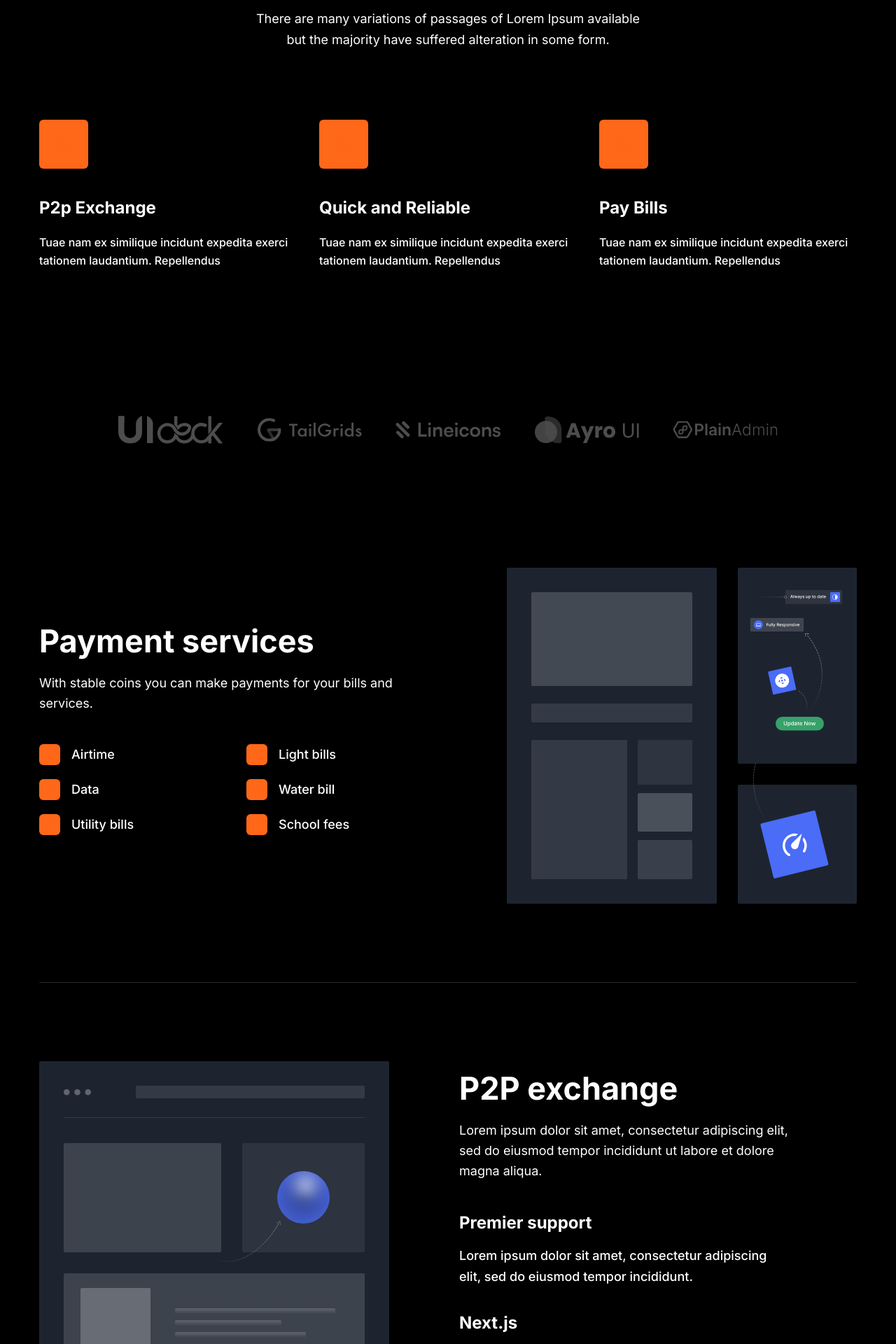
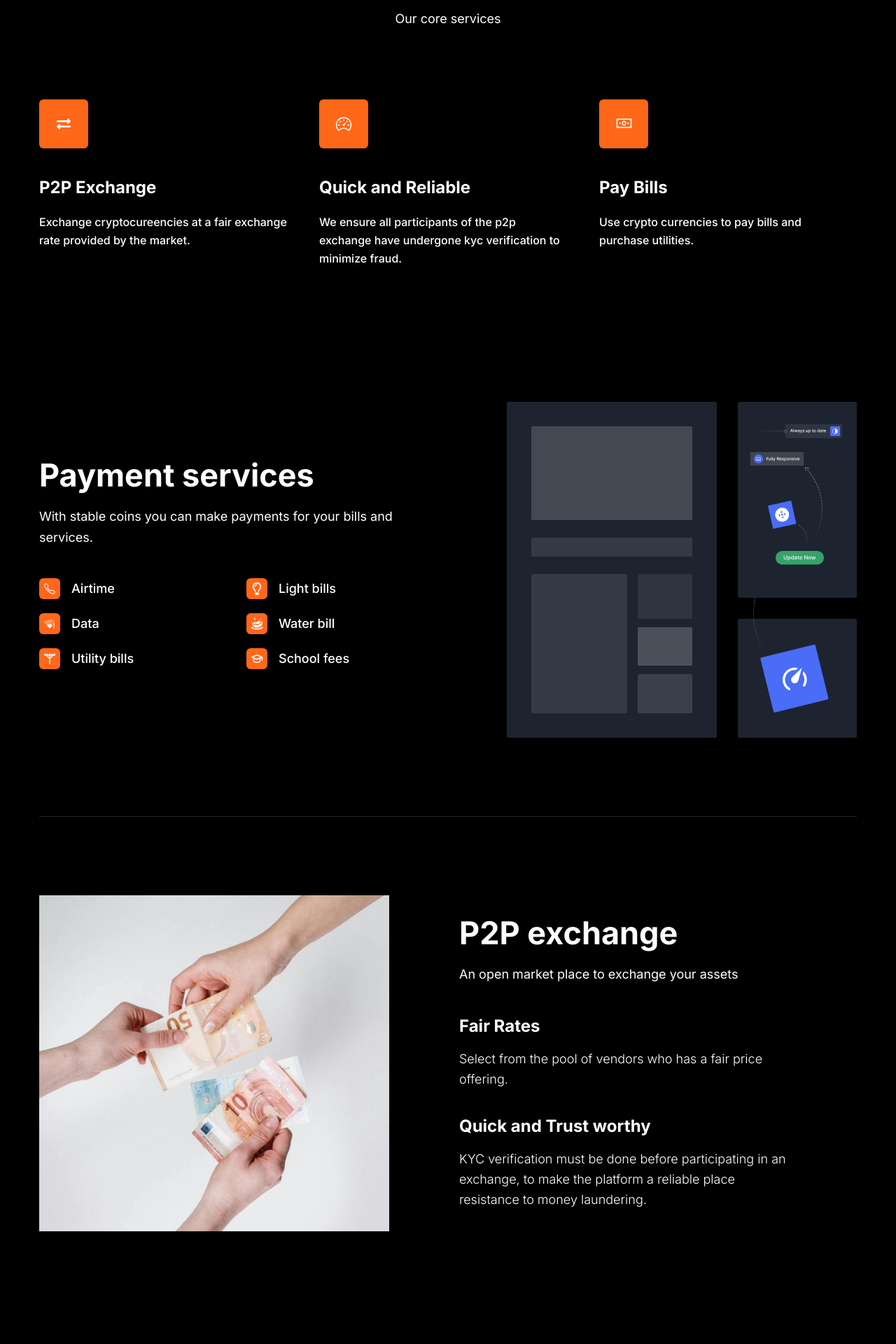
Before and after one commit to philix27/mobarter-landing, a Next.js app: page / in a window 1280 px wide. Shown: the part 880-2800 px from the top of the page at 70% size. Built offline with nearby package versions, Linux system fonts and the light colour scheme.

Commit message:
update sections to real contents

```diff
--- a/app/page.tsx
+++ b/app/page.tsx
@@ -24,7 +24,7 @@ export default function Home() {
       <Hero />
       <Features />
       {/* <Video /> */}
-      <Brands />
+      {/* <Brands /> */}
       <AboutSectionOne />
       <AboutSectionTwo />
       {/* <Testimonials /> */}
--- a/components/About/AboutSectionOne.tsx
+++ b/components/About/AboutSectionOne.tsx
@@ -1,5 +1,12 @@
 import Image from "next/image";
 import SectionTitle from "../Common/SectionTitle";
+import { IconType } from "react-icons";
+import { LuUtilityPole } from "react-icons/lu";
+import { TbSchool } from "react-icons/tb";
+import { GiWaterSplash } from "react-icons/gi";
+import { FaRegLightbulb } from "react-icons/fa";
+import { IoCallOutline } from "react-icons/io5";
+import { MdSignalWifiStatusbarConnectedNoInternet1 } from "react-icons/md";
 
 const checkIcon = (
   <svg width="16" height="13" viewBox="0 0 16 13" className="fill-current">
@@ -8,10 +15,10 @@ const checkIcon = (
 );
 
 const AboutSectionOne = () => {
-  const List = ({ text }) => (
-    <p className="mb-5 flex items-center text-lg font-medium text-body-color">
+  const List = ({ text, Icon }: { text: string; Icon: IconType }) => (
+    <p className="text-body-color mb-5 flex items-center text-lg font-medium">
       <span className="mr-4 flex h-[30px] w-[30px] items-center justify-center rounded-md bg-primary bg-opacity-10 text-primary">
-        {checkIcon}
+        <Icon className="text-white" />
       </span>
       {text}
     </p>
@@ -35,15 +42,18 @@ const AboutSectionOne = () => {
               >
                 <div className="mx-[-12px] flex flex-wrap">
                   <div className="w-full px-3 sm:w-1/2 lg:w-full xl:w-1/2">
-                    <List text="Airtime" />
-                    <List text="Data" />
-                    <List text="Utility bills" />
+                    <List text="Airtime" Icon={IoCallOutline} />
+                    <List
+                      text="Data"
+                      Icon={MdSignalWifiStatusbarConnectedNoInternet1}
+                    />
+                    <List text="Utility bills" Icon={LuUtilityPole} />
                   </div>
 
                   <div className="w-full px-3 sm:w-1/2 lg:w-full xl:w-1/2">
-                    <List text="Light bills" />
-                    <List text="Water bill" />
-                    <List text="School fees" />
+                    <List text="Light bills" Icon={FaRegLightbulb} />
+                    <List text="Water bill" Icon={GiWaterSplash} />
+                    <List text="School fees" Icon={TbSchool} />
                   </div>
                 </div>
               </div>
--- a/components/About/AboutSectionTwo.tsx
+++ b/components/About/AboutSectionTwo.tsx
@@ -1,7 +1,8 @@
 import Image from "next/image";
 import SectionTitle from "../Common/SectionTitle";
+import { ReactNode } from "react";
 
-const AboutSectionTwo = () => {
+export default function AboutSectionTwo() {
   return (
     <section className="py-16 md:py-20 lg:py-28">
       <div className="container">
@@ -12,17 +13,12 @@ const AboutSectionTwo = () => {
               data-wow-delay=".15s"
             >
               <Image
-                src="/images/about/about-image-2.svg"
+                src="/images/exchange.jpg"
                 alt="about image"
                 fill
-                className="drop-shadow-three dark:hidden dark:drop-shadow-none"
+                className="drop-shadow-three dark:drop-shadow-none"
               />
-              <Image
-                src="/images/about/about-image-2-dark.svg"
-                alt="about image"
-                fill
-                className="hidden drop-shadow-three dark:block dark:drop-shadow-none"
-              />
+
             </div>
           </div>
           <div className="w-full px-4 lg:w-1/2">
@@ -30,28 +26,22 @@ const AboutSectionTwo = () => {
               <div className="mb-9">
                 <SectionTitle
                   title=" P2P exchange"
-                  paragraph=" Lorem ipsum dolor sit amet, consectetur adipiscing elit, sed
-                  do eiusmod tempor incididunt ut labore et dolore magna aliqua."
+                  paragraph="An open market place to exchange your assets"
                   mb="44px"
                 />
               </div>
               <div className="mb-9">
-                <h3 className="mb-4 text-xl font-bold text-black dark:text-white sm:text-2xl lg:text-xl xl:text-2xl">
-                  Premier support
-                </h3>
-                <p className="text-body-color text-base font-medium leading-relaxed sm:text-lg sm:leading-relaxed">
-                  Lorem ipsum dolor sit amet, consectetur adipiscing elit, sed
-                  do eiusmod tempor incididunt.
-                </p>
+                <Subheading> Fair Rates</Subheading>
+                <Paragraph>
+                 Select from the pool of vendors who has a fair price offering.
+                </Paragraph>
               </div>
               <div className="mb-1">
-                <h3 className="mb-4 text-xl font-bold text-black dark:text-white sm:text-2xl lg:text-xl xl:text-2xl">
-                  Next.js
-                </h3>
-                <p className="text-body-color text-base font-medium leading-relaxed sm:text-lg sm:leading-relaxed">
-                  Lorem ipsum dolor sit amet, sed do eiusmod tempor incididunt
-                  consectetur adipiscing elit setim.
-                </p>
+                <Subheading>Quick and Trust worthy</Subheading>
+                <Paragraph>
+                  KYC verification must be done before participating in an exchange,
+                  to make the platform a reliable place resistance to money laundering.
+                </Paragraph>
               </div>
             </div>
           </div>
@@ -59,6 +49,20 @@ const AboutSectionTwo = () => {
       </div>
     </section>
   );
-};
+}
 
-export default AboutSectionTwo;
+function Subheading(props: { children: ReactNode }) {
+  return (
+    <h3 className="mb-4 text-xl font-bold text-black dark:text-white sm:text-2xl lg:text-xl xl:text-2xl">
+      {props.children}
+    </h3>
+  );
+}
+
+function Paragraph(props: { children: ReactNode }) {
+  return (
+    <p className="text-body-color font-light leading-relaxed sm:text-lg sm:leading-relaxed">
+      {props.children}
+    </p>
+  );
+}
--- a/components/Features/featuresData.tsx
+++ b/components/Features/featuresData.tsx
@@ -1,26 +1,28 @@
 import { Feature } from "@/types/feature";
+import { FaExchangeAlt } from "react-icons/fa";
+import { IoSpeedometerOutline } from "react-icons/io5";
+import { LiaMoneyBillSolid } from "react-icons/lia";
 
 export const featuresData: Feature[] = [
   {
     id: 1,
-    icon: <div>Icon</div>,
-    title: "P2p Exchange",
+    icon: <FaExchangeAlt className="size-[20px] text-white" />,
+    title: "P2P Exchange",
     paragraph:
-      "Tuae nam ex similique incidunt expedita exerci tationem laudantium. Repellendus ",
+      "Exchange cryptocureencies at a fair exchange rate provided by the market.",
   },
   {
     id: 1,
-    icon: <div>Icon</div>,
+    icon: <IoSpeedometerOutline className="size-[24px] text-white" />,
     title: "Quick and Reliable",
     paragraph:
-      "Tuae nam ex similique incidunt expedita exerci tationem laudantium. Repellendus ",
+      "We ensure all participants of the p2p exchange have undergone kyc verification to minimize fraud.",
   },
 
   {
     id: 1,
-    icon: <div>Icon</div>,
+    icon: <LiaMoneyBillSolid className="size-[25px] text-white" />,
     title: "Pay Bills",
-    paragraph:
-      "Tuae nam ex similique incidunt expedita exerci tationem laudantium. Repellendus ",
+    paragraph: "Use crypto currencies to pay bills and purchase utilities.",
   },
 ];
--- a/components/Features/index.tsx
+++ b/components/Features/index.tsx
@@ -9,7 +9,7 @@ const Features = () => {
         <div className="container">
           <SectionTitle
             title="Features"
-            paragraph="There are many variations of passages of Lorem Ipsum available but the majority have suffered alteration in some form."
+            paragraph="Our core services"
             center
           />
 
--- a/components/Footer/index.tsx
+++ b/components/Footer/index.tsx
@@ -15,15 +15,14 @@ export default function Footer() {
       >
         <div className="mb-8 h-px w-full bg-gradient-to-r from-transparent via-[#D2D8E183] to-transparent dark:via-[#959CB183]"></div>
         <div className="container">
-          <div className="-mx-4 grid md:grid-cols-4 grid-cols-2">
-
+          <div className="-mx-4 grid grid-cols-2 md:grid-cols-4">
             <div className="w-full px-4">
               <div className="mb-12 max-w-[360px] lg:mb-16">
                 <Link href="/" className="mb-8 inline-block">
                   <Image
                     src="/images/logo/logo.svg"
                     alt="logo"
-                    className="size-[70px] w-full"
+                    className="size-[40px] w-full md:size-[50px]"
                     width={140}
                     height={30}
                   />
@@ -89,7 +88,7 @@ export default function Footer() {
               </div>
             </div>
 
-            <div className="w-full px-4 ">
+            <div className="w-full px-4">
               <div className="mb-12 lg:mb-16">
                 <h2 className="mb-6 text-xl font-bold text-black dark:text-white">
                   Useful Links
@@ -115,7 +114,7 @@ export default function Footer() {
               </div>
             </div>
 
-            <div className="w-full px-4 ">
+            <div className="w-full px-4">
               <div className="mb-12 lg:mb-16">
                 <h2 className="mb-6 text-xl font-bold text-black dark:text-white">
                   Terms
@@ -141,7 +140,7 @@ export default function Footer() {
               </div>
             </div>
 
-            <div className="w-full px-4 ">
+            <div className="w-full px-4">
               <div className="mb-12 lg:mb-16">
                 <h2 className="mb-6 text-xl font-bold text-black dark:text-white">
                   Support & Help
--- a/components/Hero/index.tsx
+++ b/components/Hero/index.tsx
@@ -19,14 +19,12 @@ export default function Hero() {
                 data-wow-delay=".2s"
               >
                 <h1 className="mb-5 text-3xl font-bold leading-tight text-black dark:text-white sm:text-4xl sm:leading-tight md:text-5xl md:leading-tight">
-                  Empower users to
-                  <span className="text-primary"> buy & sell crypto</span> inside
-                  your app
+                  A better way to
+                  <span className="text-primary"> buy & sell crypto </span>
+                  at reliable prices
                 </h1>
                 <p className="dark:text-body-color-dark text-body-color mb-12 text-base !leading-relaxed text-muted sm:text-lg md:text-xl">
-                  Give millions of users worldwide a direct connection between
-                  crypto and fiat, and boost your revenue with one simple, free
-                  integration.
+                  Join thousands of users in a peer-to-peer marketplace.
                 </p>
                 <div className="flex flex-col items-center space-y-4 sm:flex-row sm:space-x-4 sm:space-y-0">
                   <LinkButton
@@ -42,17 +40,6 @@ export default function Hero() {
                 data-wow-delay=".2s"
               >
                 <div className="relative flex h-full w-full items-center justify-center">
-                  {/* <Image
-                    src={
-                      theme === "dark"
-                        ? "/images/hero/darkDesk.png"
-                        : "/images/hero/lightDesk.png"
-                    }
-                    alt="logo"
-                    width={200}
-                    height={250}
-                    className="md: hidden h-full w-full md:block"
-                  /> */}
                   <Image
                     src={
                       theme === "dark"
--- a/package.json
+++ b/package.json
@@ -14,7 +14,7 @@
     "next-themes": "^0.3.0",
     "react": "^18.3.1",
     "react-dom": "^18.3.1",
-    "react-icons": "^5.3.0",
+    "react-icons": "^5.4.0",
     "react-modal-video": "^2.0.2"
   },
   "devDependencies": {
```
Also changed, not shown: components/Contact/NewsLatterBox.tsx (+7 -8 lines), public/images/exchange.jpg (added), 1 other file (tests, documents, lock files or other folders).
